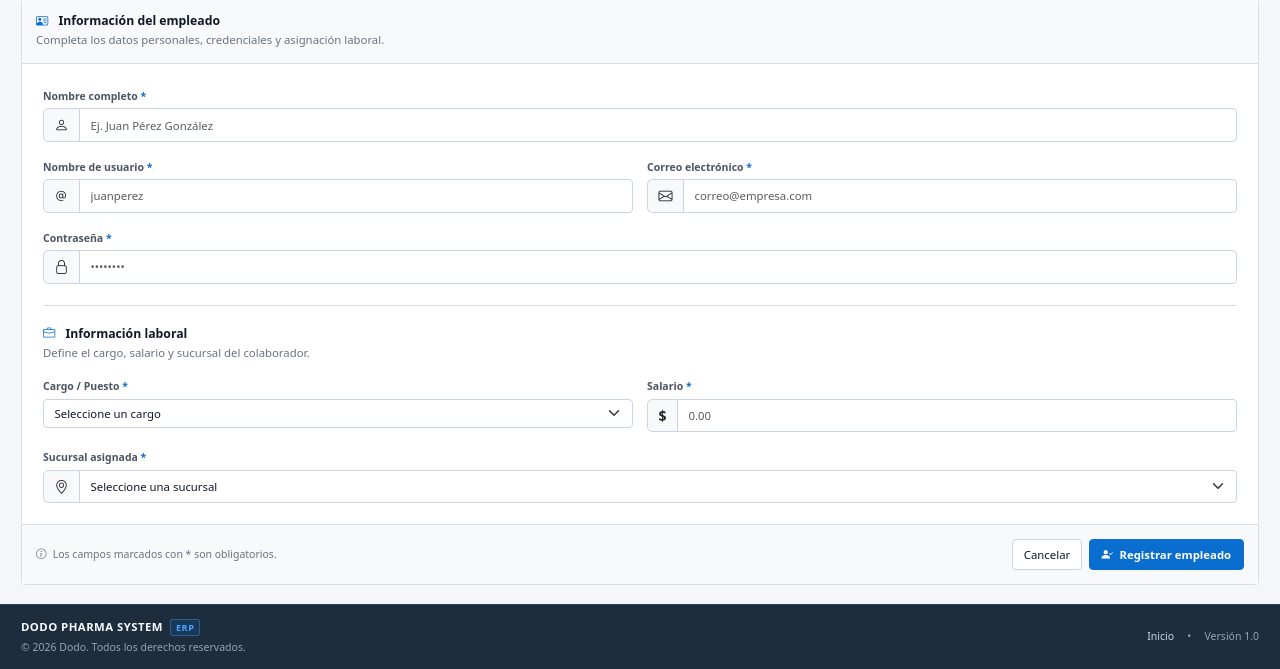
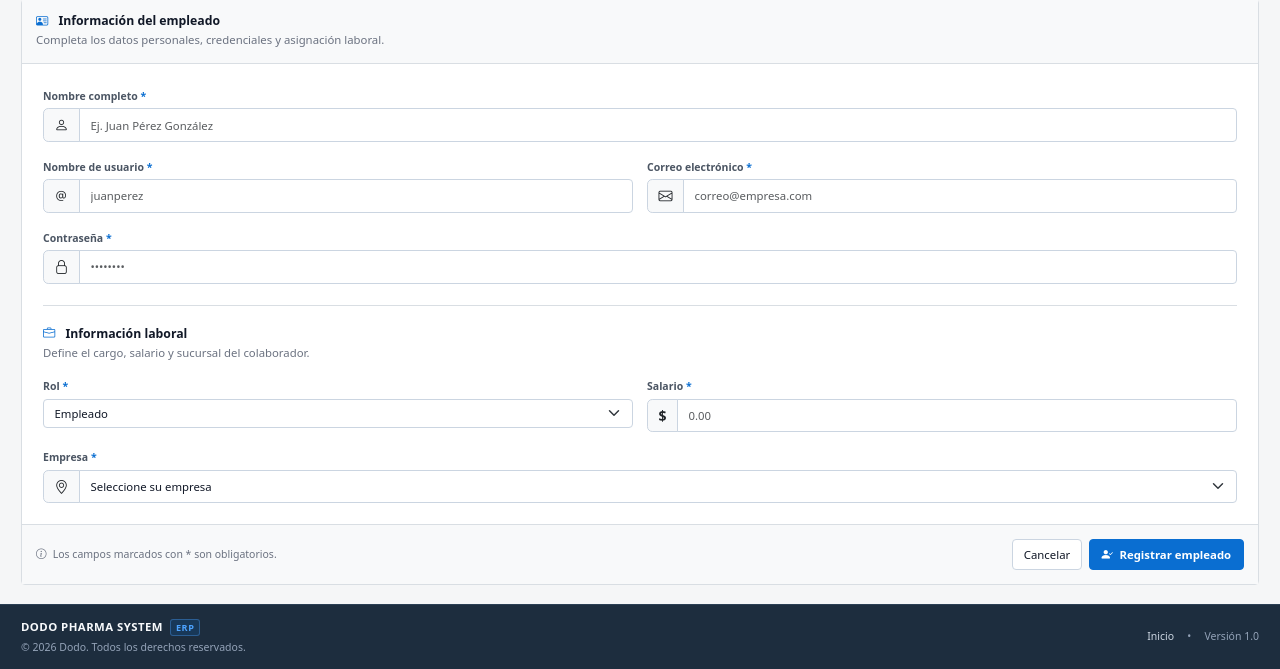
Before and after one commit to Boristoaza/Dodo, a Django app: page /registrar_empleado/ in a window 1280 px wide. Shown: the part 131-800 px from the top of the page. Run offline with Django 5.2, Linux system fonts and the light colour scheme; the visitor is signed in with stand-in values (Sample User, id 1); data that the repository does not hold is empty.

Commit message:
se esta implementado el sistema de registrar empleados

```diff
--- a/empresas/templates/forms/registrar_empleados.html
+++ b/empresas/templates/forms/registrar_empleados.html
@@ -13,9 +13,7 @@ Registrar empleado | Dodo
 
         <div class="dodo-page-header-left">
 
-            <a href="{% url 'core:aplicaiones' %}"
-               class="dodo-btn-back"
-               title="Volver a Aplicaciones"
+            <a href="{% url 'core:aplicaiones' %}" class="dodo-btn-back" title="Volver a Aplicaciones"
                 aria-label="Volver a Aplicaciones">
                 <i class="bi bi-arrow-left"></i>
                 <span>Volver</span>
@@ -44,14 +42,12 @@ Registrar empleado | Dodo
             <div class="px-3 py-3"
                 style="background-color: var(--erp-surface-subtle); border-bottom: 1px solid var(--erp-border);">
 
-                <h2 class="mb-1 fw-semibold"
-                    style="font-size: 0.875rem; color: var(--erp-text-primary);">
+                <h2 class="mb-1 fw-semibold" style="font-size: 0.875rem; color: var(--erp-text-primary);">
                     <i class="bi bi-person-vcard me-2" style="color: var(--erp-primary);"></i>
                     Información del empleado
                 </h2>
 
-                <p class="mb-0"
-                   style="font-size: 0.8125rem; color: var(--erp-text-muted);">
+                <p class="mb-0" style="font-size: 0.8125rem; color: var(--erp-text-muted);">
                     Completa los datos personales, credenciales y asignación laboral.
                 </p>
 
@@ -75,12 +71,8 @@ Registrar empleado | Dodo
                                 <i class="bi bi-person"></i>
                             </span>
 
-                            <input type="text"
-                                   name="nombre_empleado"
-                                   id="nombre_empleado"
-                                   class="form-control"
-                                   placeholder="Ej. Juan Pérez González"
-                                   required>
+                            <input type="text" name="nombre_empleado" id="nombre_empleado" class="form-control"
+                                placeholder="Ej. Juan Pérez González" required>
                         </div>
 
                     </div>
@@ -99,12 +91,8 @@ Registrar empleado | Dodo
                                 <i class="bi bi-at"></i>
                             </span>
 
-                            <input type="text"
-                                   name="username"
-                                   id="username"
-                                   class="form-control"
-                                   placeholder="juanperez"
-                                   required>
+                            <input type="text" name="username" id="username" class="form-control"
+                                placeholder="juanperez" required>
                         </div>
 
                     </div>
@@ -123,12 +111,8 @@ Registrar empleado | Dodo
                                 <i class="bi bi-envelope"></i>
                             </span>
 
-                            <input type="email"
-                                   name="correo"
-                                   id="correo"
-                                   class="form-control"
-                                   placeholder="correo@empresa.com"
-                                   required>
+                            <input type="email" name="correo" id="correo" class="form-control"
+                                placeholder="correo@empresa.com" required>
                         </div>
 
                     </div>
@@ -147,12 +131,8 @@ Registrar empleado | Dodo
                                 <i class="bi bi-lock"></i>
                             </span>
 
-                            <input type="password"
-                                   name="password"
-                                   id="password"
-                                   class="form-control"
-                                   placeholder="••••••••"
-                                   required>
+                            <input type="password" name="password" id="password" class="form-control"
+                                placeholder="••••••••" required>
                         </div>
 
                     </div>
@@ -165,14 +145,12 @@ Registrar empleado | Dodo
                 <!-- INFORMACIÓN LABORAL -->
                 <div class="mb-3">
 
-                    <h2 class="mb-1 fw-semibold"
-                        style="font-size: 0.875rem; color: var(--erp-text-primary);">
+                    <h2 class="mb-1 fw-semibold" style="font-size: 0.875rem; color: var(--erp-text-primary);">
                         <i class="bi bi-briefcase me-2" style="color: var(--erp-primary);"></i>
                         Información laboral
                     </h2>
 
-                    <p class="mb-0"
-                       style="font-size: 0.8125rem; color: var(--erp-text-muted);">
+                    <p class="mb-0" style="font-size: 0.8125rem; color: var(--erp-text-muted);">
                         Define el cargo, salario y sucursal del colaborador.
                     </p>
 
@@ -180,25 +158,22 @@ Registrar empleado | Dodo
 
                 <div class="row g-3">
 
-                    <!-- CARGO -->
+                    <!-- ROL -->
                     <div class="col-12 col-md-6">
 
-                        <label for="cargo" class="form-label fw-semibold small"
-                               style="color: var(--erp-text-secondary);">
-                            Cargo / Puesto <span style="color: var(--erp-primary);">*</span>
+                        <label for="rol" class="form-label fw-semibold small" style="color: var(--erp-text-secondary);">
+                            Rol <span style="color: var(--erp-primary);">*</span>
                         </label>
 
-                        <select name="cargo" id="cargo" class="form-select" required>
-                            <option value="">Seleccione un cargo</option>
+                        <select name="rol" id="rol" class="form-select" required>
 
-                            {% for codigo, nombre in cargos %}
-                                <option value="{{ codigo }}">{{ nombre }}</option>
-                            {% endfor %}
+                            <option value="ADM">Administrador de empresa</option>
+                            <option value="ASL">Supervisor</option>
+                            <option value="EMP" selected>Empleado</option>
 
                         </select>
 
                     </div>
-
                     <!-- SALARIO -->
                     <div class="col-12 col-md-6">
 
@@ -213,14 +188,8 @@ Registrar empleado | Dodo
                                 $
                             </span>
 
-                            <input type="number"
-                                   step="0.01"
-                                   min="0"
-                                   name="salario"
-                                   id="salario"
-                                   class="form-control"
-                                   placeholder="0.00"
-                                   required>
+                            <input type="number" step="0.01" min="0" name="salario" id="salario" class="form-control"
+                                placeholder="0.00" required>
                         </div>
 
                     </div>
@@ -230,7 +199,7 @@ Registrar empleado | Dodo
 
                         <label for="sucursal" class="form-label fw-semibold small"
                             style="color: var(--erp-text-secondary);">
-                            Sucursal asignada <span style="color: var(--erp-primary);">*</span>
+                            Empresa <span style="color: var(--erp-primary);">*</span>
                         </label>
 
                         <div class="input-group">
@@ -243,12 +212,12 @@ Registrar empleado | Dodo
                             <select name="sucursal" id="sucursal" class="form-select" required>
 
                                 <option value="" disabled selected>
-                                    Seleccione una sucursal
+                                    Seleccione su empresa
                                 </option>
 
-                                {% for sucursal in sucursales %}
-                                    <option value="{{ sucursal.id }}">
-                                        {{ sucursal.nombre_sucursal }}
+                                {% for empresa in empresas %}
+                                <option value="{{ empresa.id }}">
+                                    {{ empresa }}
                                 </option>
                                 {% endfor %}
 
--- a/empresas/templates/views/sucursal.html
+++ b/empresas/templates/views/sucursal.html
@@ -13,7 +13,7 @@ Sucursales | Dodo
 
         <div class="dodo-page-header-left">
 
-            <a href=""
+            <a href="{% url 'core:aplicaiones' %}"
                class="dodo-btn-back"
                title="Volver a Mi Empresa"
                aria-label="Volver a Mi Empresa">
--- a/empresas/views.py
+++ b/empresas/views.py
@@ -5,6 +5,8 @@ from django.contrib.auth.models import User
 from django.contrib import messages
 
 from .models import Empresas, Sucursales, Empleados
+from usuarios.models import Roles
+
 
 
 @login_required
@@ -14,7 +16,10 @@ def empresa_view(request):
 
 @login_required
 def sucursal_view(request):
-    return render(request, 'views/sucursal.html')
+    sucursales = Sucursales.objects.all()
+
+    contexto = {'sucursales':sucursales}
+    return render(request, 'views/sucursal.html' , contexto)
 
 
 @login_required
@@ -53,13 +58,16 @@ def listar_empleados(request):
 @login_required
 def registrar_empleados(request):
 
-    # empresa = Empresas.objects.get(usuario=request.user)
+    empresa = Empresas.objects.filter(usuario_id=request.user)
+    roles = Roles.objects.all().exclude(
+    codigo=Roles.Tipos.SUPERUSUARIO
+    )
 
-    # sucursales = Sucursales.objects.filter(empresa=empresa)
+    print(f"roles {roles}")
 
-    # contexto = {
-    #     'sucursales': sucursales,
-    # }
+
+    contexto = {'empresas':empresa , 'roles':roles}
+
 
     if request.method == 'POST':
 
@@ -95,7 +103,7 @@ def registrar_empleados(request):
 
             return redirect('empresas:listar_empleados')
 
-    return render(request, 'forms/registrar_empleados.html')
+    return render(request, 'forms/registrar_empleados.html', contexto)
 
 
 def asig_permisos(request):
```
Also changed, not shown: usuarios/models.py (+0 -53 lines). Lines whose indentation alone changed are shown as unchanged.
